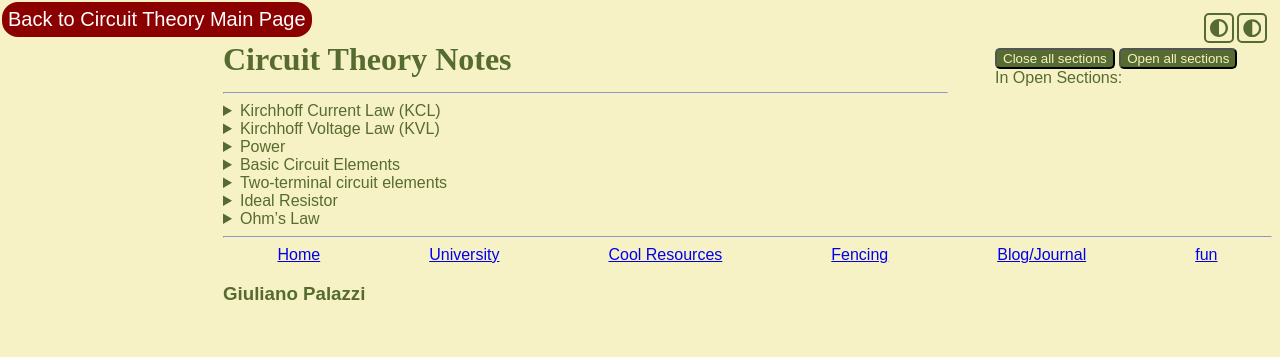
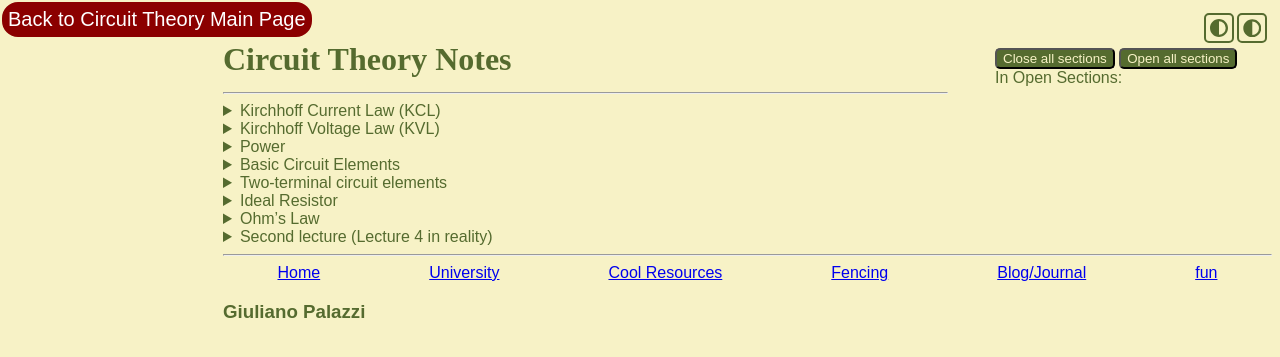
Before and after one commit to GiulianoPalazzi/giulianopalazzi.github.io, a Jekyll site: the page built from uni/ct/notes.md, in a window 1280 px wide. Shown: the top 357 px of the page. Built offline with Jekyll 4.4.1, drawn with Linux system fonts in a browser that asks for light colours; nearby versions of some CDN libraries; some of the changed lines change nothing that is shown.

Commit message:
second lecture notes

```diff
--- a/uni/ct/notes.md
+++ b/uni/ct/notes.md
@@ -8,9 +8,13 @@
 
 All the current entering a node is equal to the current exiting the node
 
+Where n is the number of nodes. You can write n - 1 independent KCL equations
+
 # Kirchhoff Voltage Law (KVL) #
 
 The Voltages in any closed loop of a circuit is equal to zero
+
+Where n is the number of nodes and b is the number of branches (components). You can write b - n + 1 independent KVL equations
 
 # Power #
 
@@ -89,3 +93,19 @@
 # Ohm's Law #
 
 $v(t) = Ri(t)$ : where R is the resistance of the component
+
+---
+
+# Second lecture (Lecture 4 in reality) #
+
+For sources the passive sign convention should be used only when attempting to calculate the power consumed by the source.\\
+
+## Single-loop circuit without current sources ##
+
+$$I = \sum_{i} \dfrac{v_i}{R_i}$$
+
+## Single node-pair cirucit ##
+
+$$V = \dfrac{\sum(\text{Current sources *pushing* in the direction of }+V)}{\sum(\text{Conductances})}$$
+
+Conductance $= 1/R_k$
```
